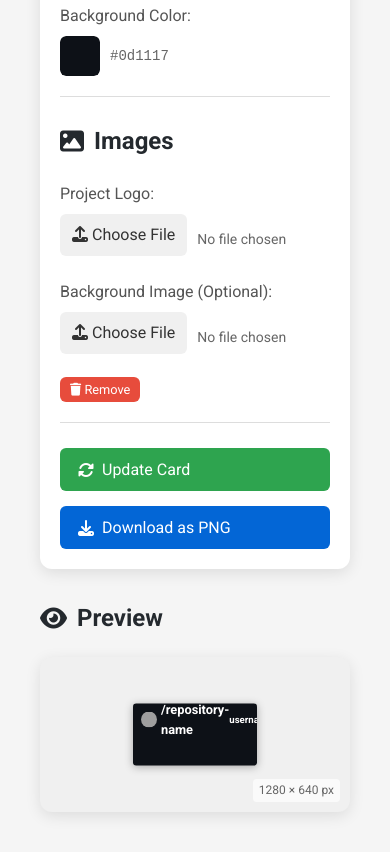
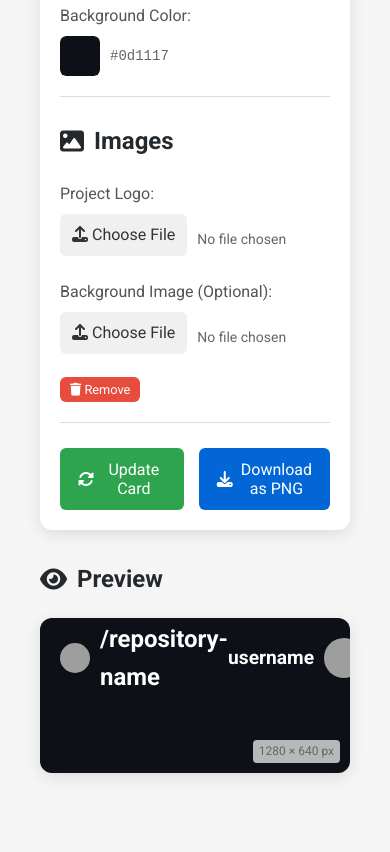
Before and after one commit to sandovaldavid/gitHub-project-card-generator, a plain HTML site: page index.html in a window 390 px wide. Shown: the part 1004-1856 px from the top of the page. After the commit the page ends 1817 px from the top, so only its background shows below. Drawn offline with Linux system fonts and the light colour scheme; grey boxes are pictures that could not be loaded.

Commit message:
💄 refine card styling for improved layout and responsiveness, adjusting dimensions and margins

```diff
--- a/static/styles/style.css
+++ b/static/styles/style.css
@@ -44,8 +44,9 @@ body {
 
 .logo-container {
 	display: flex;
+	justify-content: center;
 	align-items: center;
-	gap: 15px;
+	margin-right: 0;
 }
 
 .app-logo {
@@ -393,18 +394,14 @@ button:hover {
 }
 
 .github-logo {
-	width: 40px;
-	height: 40px;
+	width: 30px;
+	height: 30px;
 	margin-right: 10px;
 	border-radius: 50%;
 }
 
-.card-header {
-	font-family: monospace;
-}
-
 #displayRepoName {
-	font-size: 2rem;
+	font-size: 1.5rem;
 	font-weight: 600;
 }
 
@@ -414,7 +411,7 @@ button:hover {
 }
 
 #displayUsername {
-	font-size: 1.5rem;
+	font-size: 1.2rem;
 	margin-right: 10px;
 	font-weight: bold;
 }
@@ -435,37 +432,29 @@ button:hover {
 }
 
 .card-footer {
-	height: 100px;
-	min-height: 100px;
+	height: auto;
+	min-height: 80px;
 	padding: 20px;
 	display: flex;
 	justify-content: space-between;
 	align-items: center;
-	border-bottom: 2rem solid var(--border-color);
+	border-bottom: 1rem solid var(--border-color);
 	margin-top: auto;
 }
 
 #displayProjectName {
 	font-size: 2.5rem;
 	font-weight: bold;
-	margin-bottom: 80px;
 	font-family: var(--primary-font);
-	margin-bottom: 30%;
-}
-
-.logo-container {
-	display: flex;
-	justify-content: center;
-	align-items: center;
-	margin-right: 20px;
+	margin-bottom: 0;
 }
 
 .project-logo {
-	width: 50px;
-	height: 50px;
+	width: 60px;
+	height: 60px;
 	object-fit: cover;
 	border-radius: 5px;
-	margin-bottom: 20px;
+	margin-bottom: 0;
 }
 
 /* Project Description */
@@ -504,49 +493,32 @@ textarea {
 	}
 
 	.card {
-		transform: scale(0.8);
-		margin-right: 20%; /* Compensar por la escala */
-		margin-bottom: 10%;
+		transform: none;
+		margin-right: 0;
+		margin-bottom: 0;
 	}
 }
 
 @media (max-width: 1100px) {
 	.card {
-		transform: scale(0.6);
-		margin-right: 40%;
-		margin-bottom: 20%;
+		transform: none;
+		margin-right: 0;
+		margin-bottom: 0;
 	}
 }
 
 @media (max-width: 900px) {
 	.card {
-		transform: scale(0.5);
-		margin-right: 50%;
-		margin-bottom: 25%;
+		transform: none;
+		margin-right: 0;
+		margin-bottom: 0;
 	}
 }
 
 @media (max-width: 768px) {
-	.generator {
-		flex-direction: column;
-	}
-
-	.preview {
-		width: 100%;
-		min-width: auto;
-	}
-
-	.actions {
-		flex-direction: column;
-	}
-
-	#cardContainer {
-		padding-bottom: 50%;
-	}
-
 	.card {
-		transform: scale(0.4);
-		margin-right: 60%;
-		margin-bottom: 30%;
+		transform: none;
+		margin-right: 0;
+		margin-bottom: 0;
 	}
 }
```
